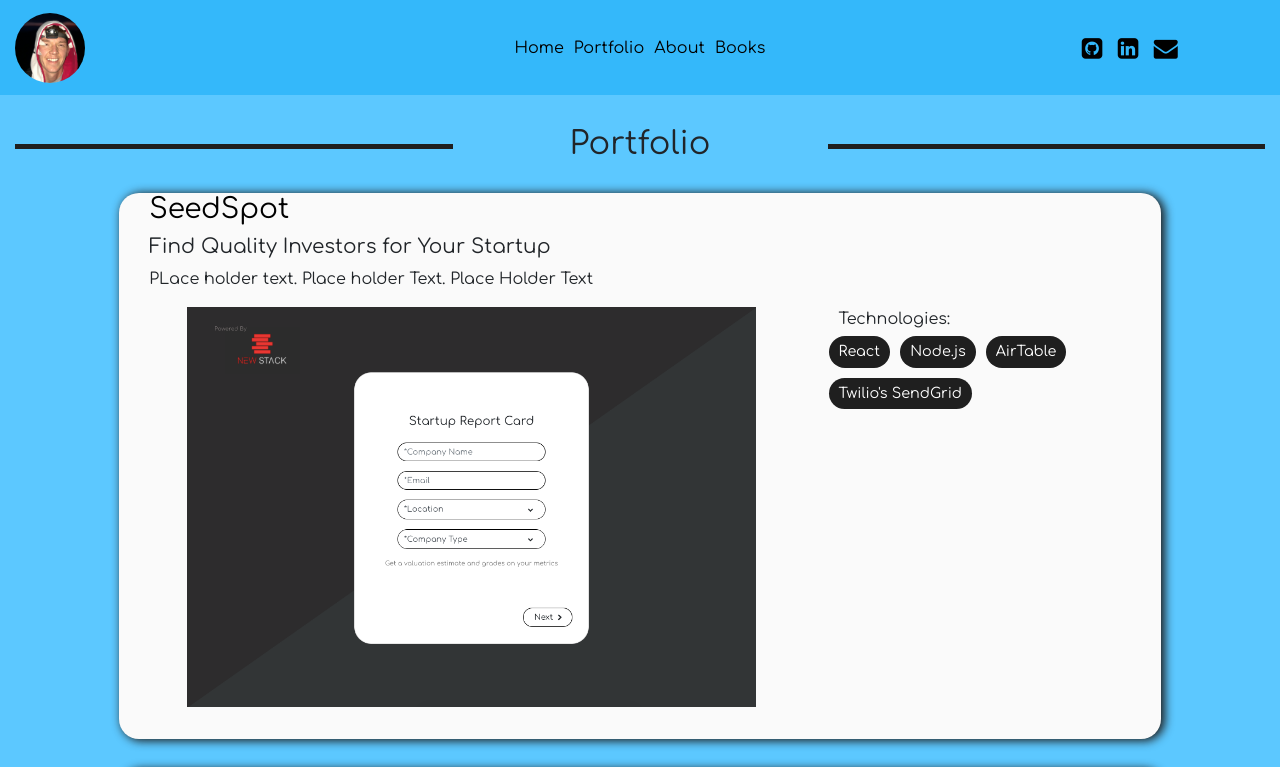
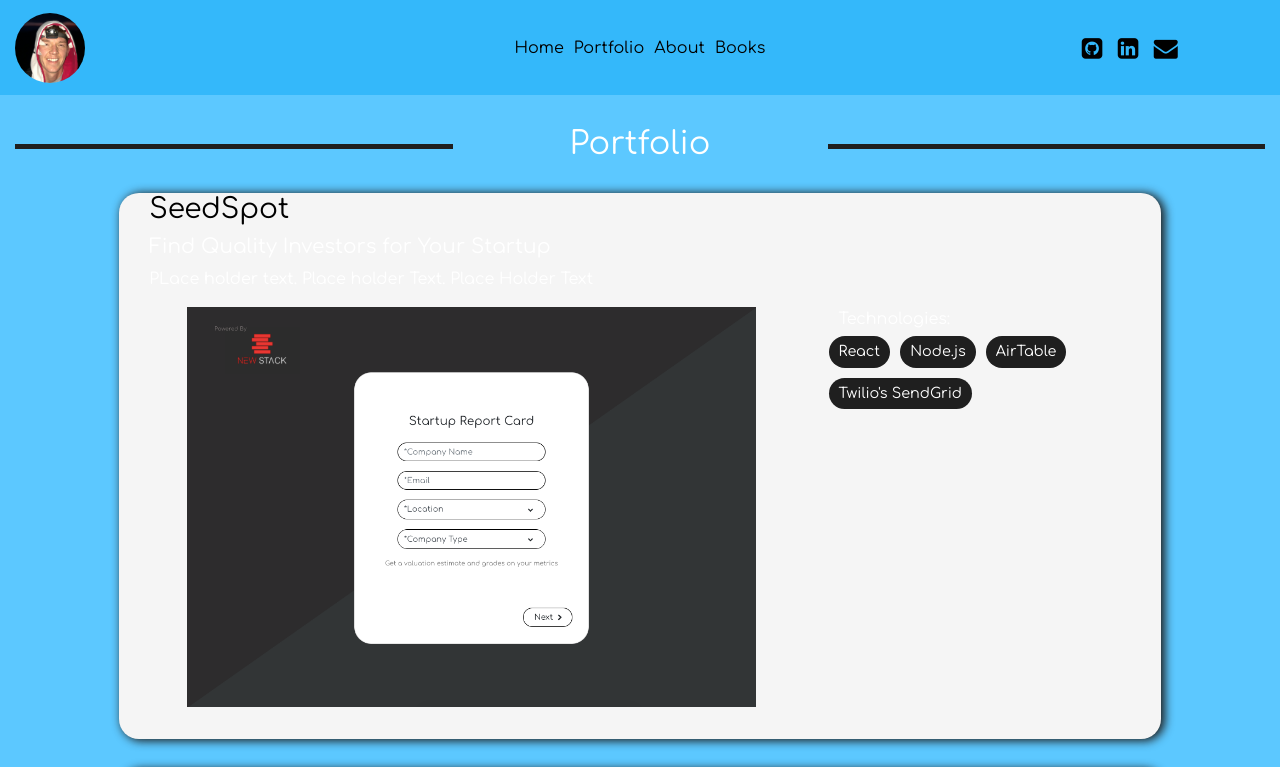
Before and after one commit to shawnsull3/portfolio, a React (Create React App) app: page /portfolio in a window 1280 px wide. Shown: the top 767 px of the page. Built offline with nearby package versions, Linux system fonts and the light colour scheme.

Commit message:
Change background and text color: dark themed

```diff
--- a/src/styles/App.css
+++ b/src/styles/App.css
@@ -3,7 +3,8 @@ html {
   margin: 0;
   padding: 0;
   height: 100%;
-  background: #fafafa !important;
+  background: #1F1F1F;
+  color: white;
   font-family: Comfortaa;
 }
 
@@ -16,4 +17,5 @@ html {
   margin-bottom: 30px;
   border-radius: 20px;
   box-shadow: 3px 1px 10px 1px #1F1F1F;
+  background-color: whitesmoke;
 }
```
